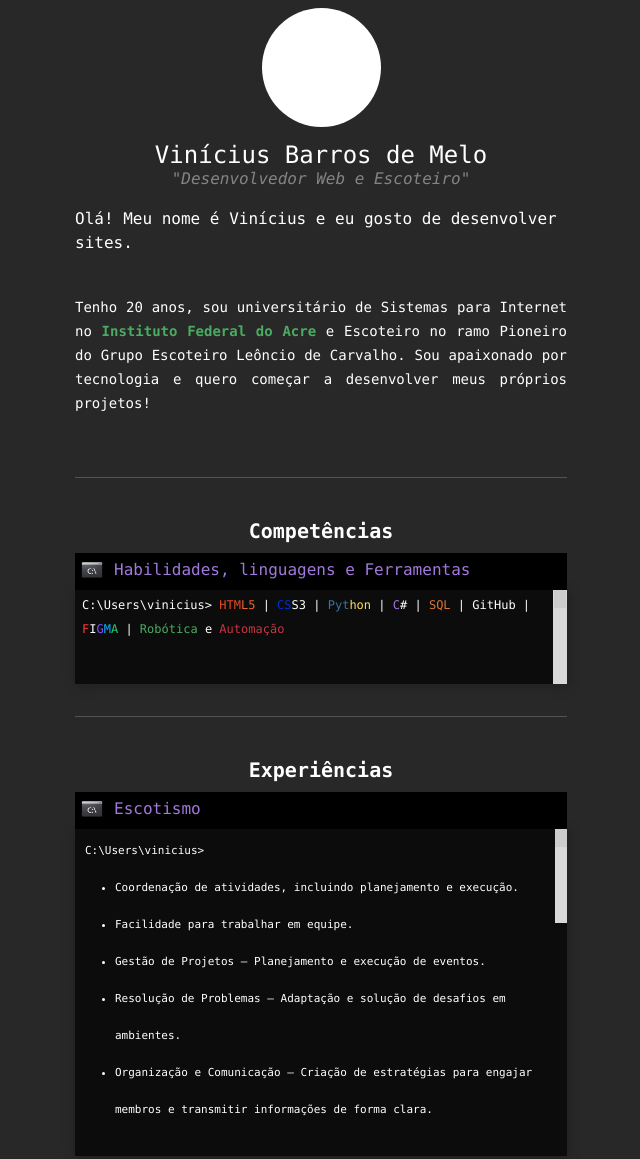
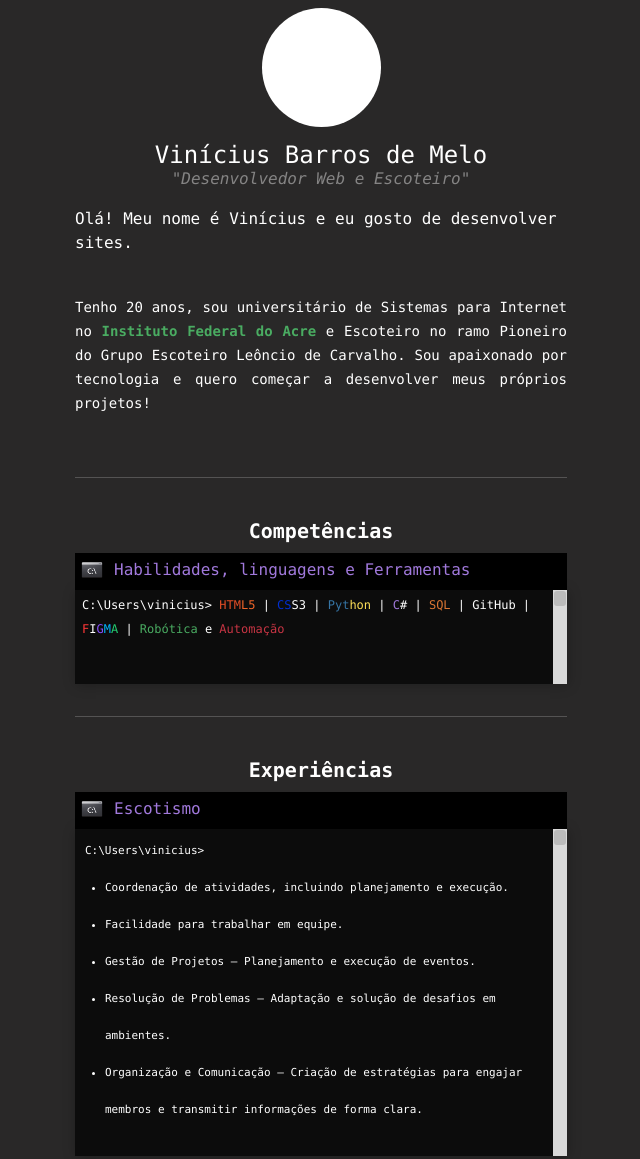
Before and after one commit to vbmelo-hub/Presentation, a plain HTML site: page index.html in a window 1280 px wide. Shown: the whole page, without its empty margins (319-959 px from the left). Drawn offline with nearby package versions, Linux system fonts and the light colour scheme.

Commit message:
25/02/25

```diff
--- a/index.html
+++ b/index.html
@@ -4,7 +4,10 @@
     <meta charset="UTF-8" />
     <meta name="viewport" content="width=device-width, initial-scale=1.0" />
     <title>Presentation</title>
+    <link rel="stylesheet" href="https://cdn.jsdelivr.net/npm/bootstrap-icons/font/bootstrap-icons.css">
+
     <style>
+      @import "bootstrap-icons/font/bootstrap-icons.css";
       @font-face {
         font-family: consola;
         src: url(fonts/CONSOLA.TTF) format("TTF"),
@@ -55,7 +58,9 @@
 
       #lista ul {
         margin: 0px;
+        padding-left: 30px;
       }
+
       .linha-curta {
         display: inline-block;
         width: 100%;
@@ -91,6 +96,7 @@
 
       .cmdBody p {
         margin: 3px;
+        overflow: hidden;
         width: 472px;
         font-size: 12px;
         text-align: left;
@@ -99,6 +105,7 @@
 
       #cmdBody {
         display: flex;
+        overflow: hidden;
         width: 100%;
         height: 327px;
         background-color: #0c0c0c;
@@ -133,6 +140,7 @@
 
       p#cmdescotismo {
         margin: 0px 10px;
+        width: 100px;
         padding-top: 3px;
         text-align: left;
         font-size: 11px;
@@ -145,17 +153,22 @@
 
       .scroll {
         display: block;
-        width: 14px;
-        height: 94px;
+        min-width: 14px;
+        height: 100%;
         background-color: #d9d9d9;
       }
 
       .rolling {
         display: flex;
         width: 12px;
-        height: 18px;
-        background-color: #cdcdcd;
-        margin: auto;
+        height: 15px;
+        background-color: #bbbbbb;
+        margin: 1px;
+        border-radius: 3px;
+      }
+
+      .rolling:hover {
+        background-color: #999999;
       }
 
       div#foto {
```
